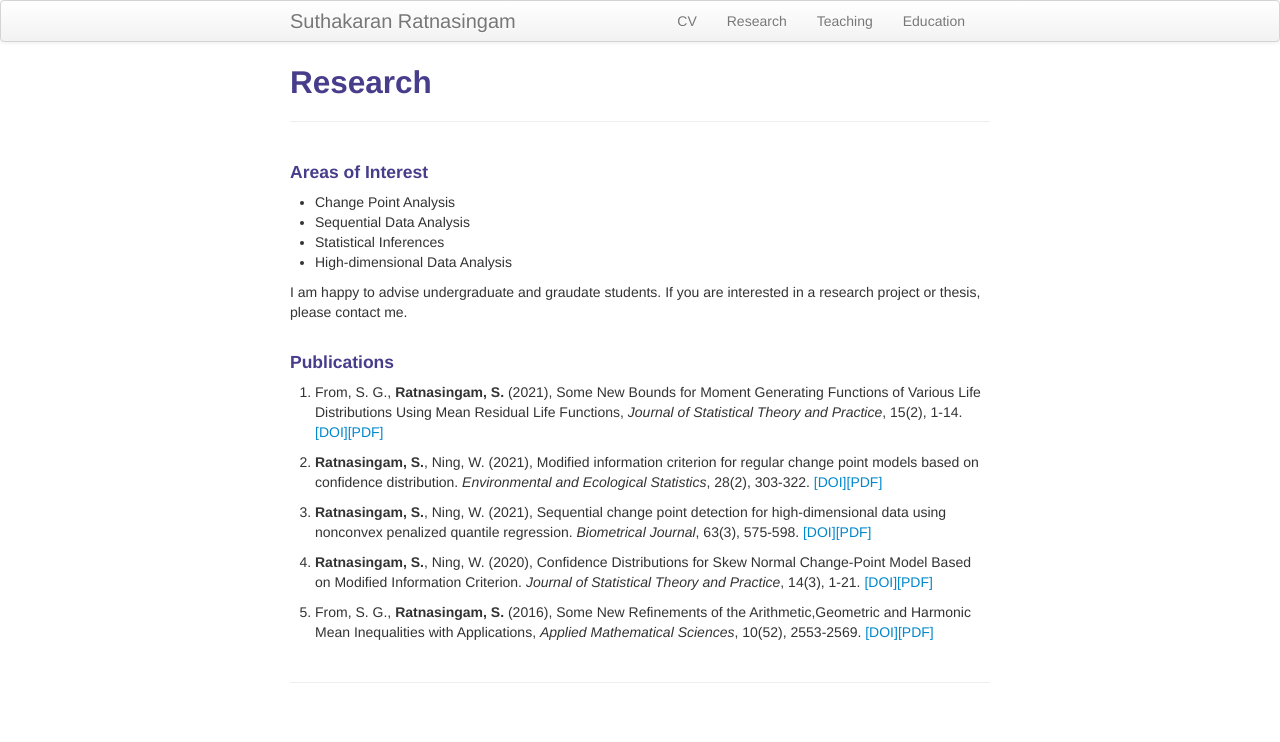
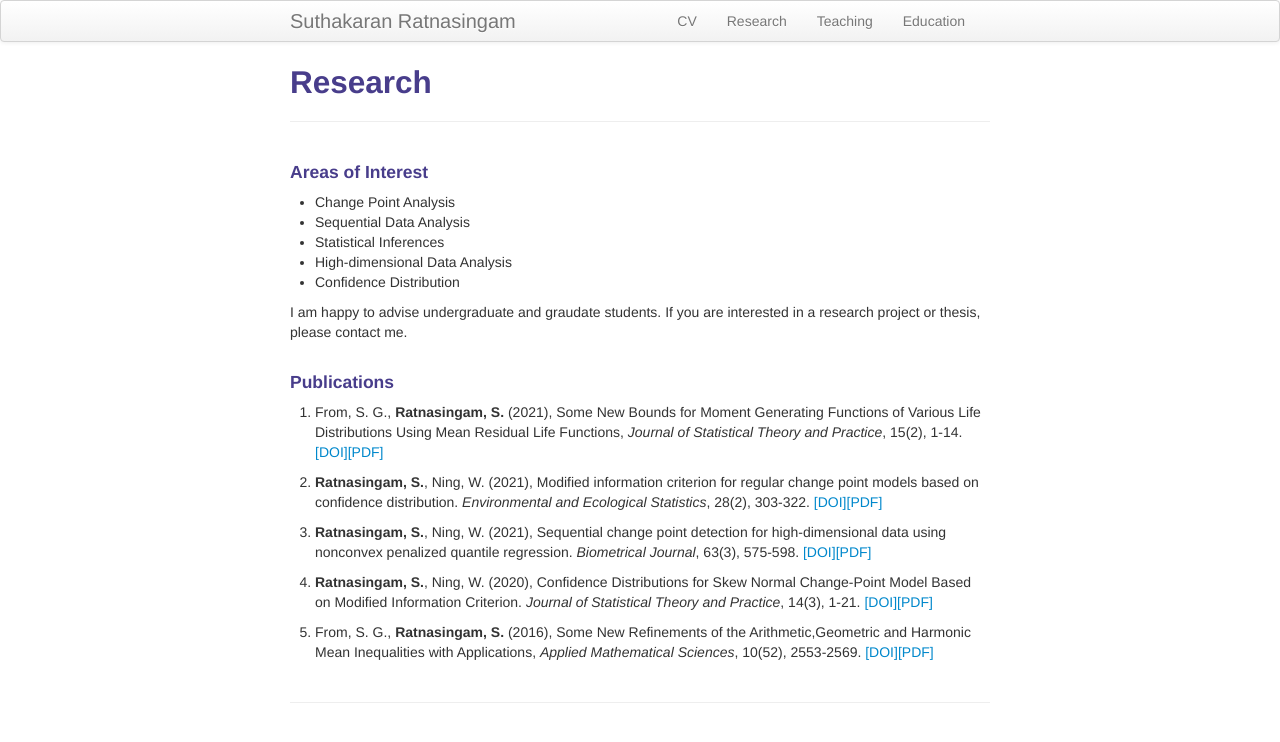
Before and after one commit to suthakaranr/suthakaranr.github.io, a Jekyll site: the page built from pages/Research.md, in a window 1280 px wide. Shown: the top 742 px of the page. Built offline with Jekyll 4.4.1, drawn with Linux system fonts in a browser that asks for light colours.

Commit message:
Update Research.md

```diff
--- a/pages/Research.md
+++ b/pages/Research.md
@@ -10,6 +10,7 @@ description: Suthakaran's research portfolio
 * Sequential Data Analysis
 * Statistical Inferences
 * High-dimensional Data Analysis
+* Confidence Distribution
 
 I am happy to advise undergraduate and graudate students. If you are interested in a research project or thesis, please contact me.
 <br>
```
